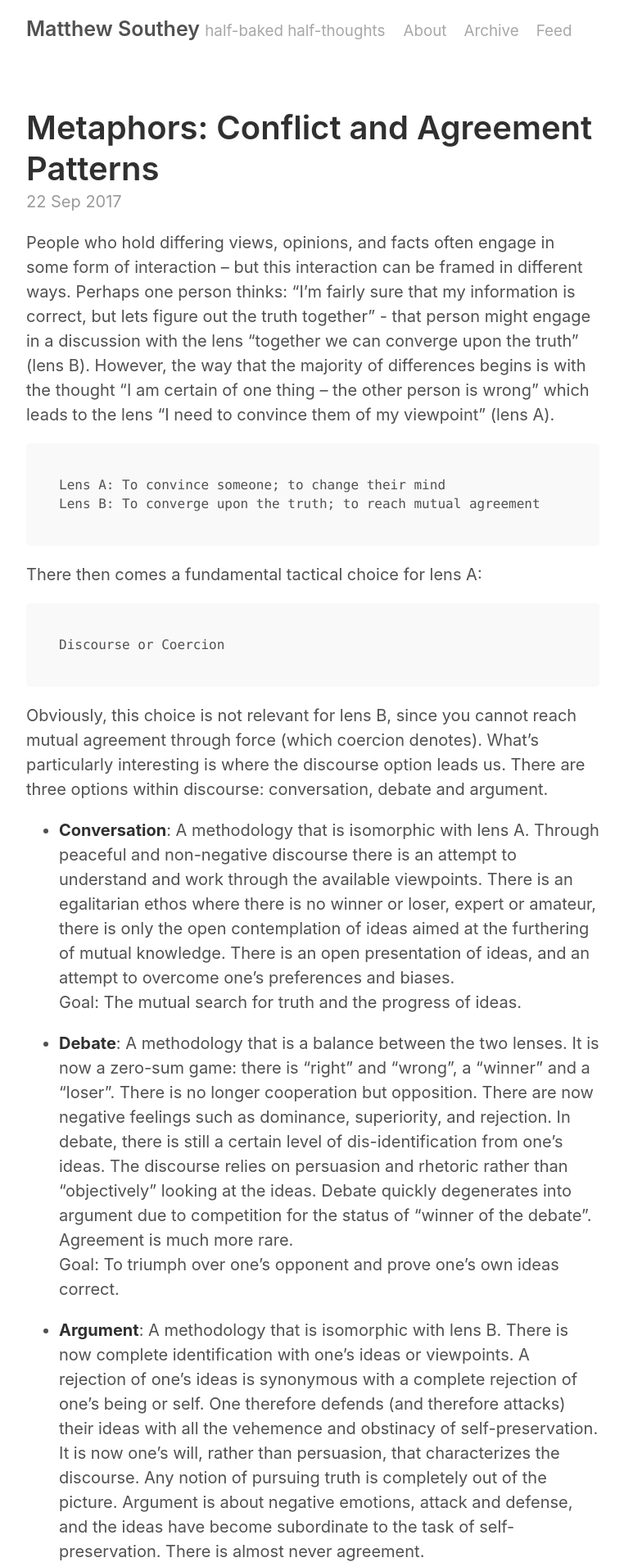
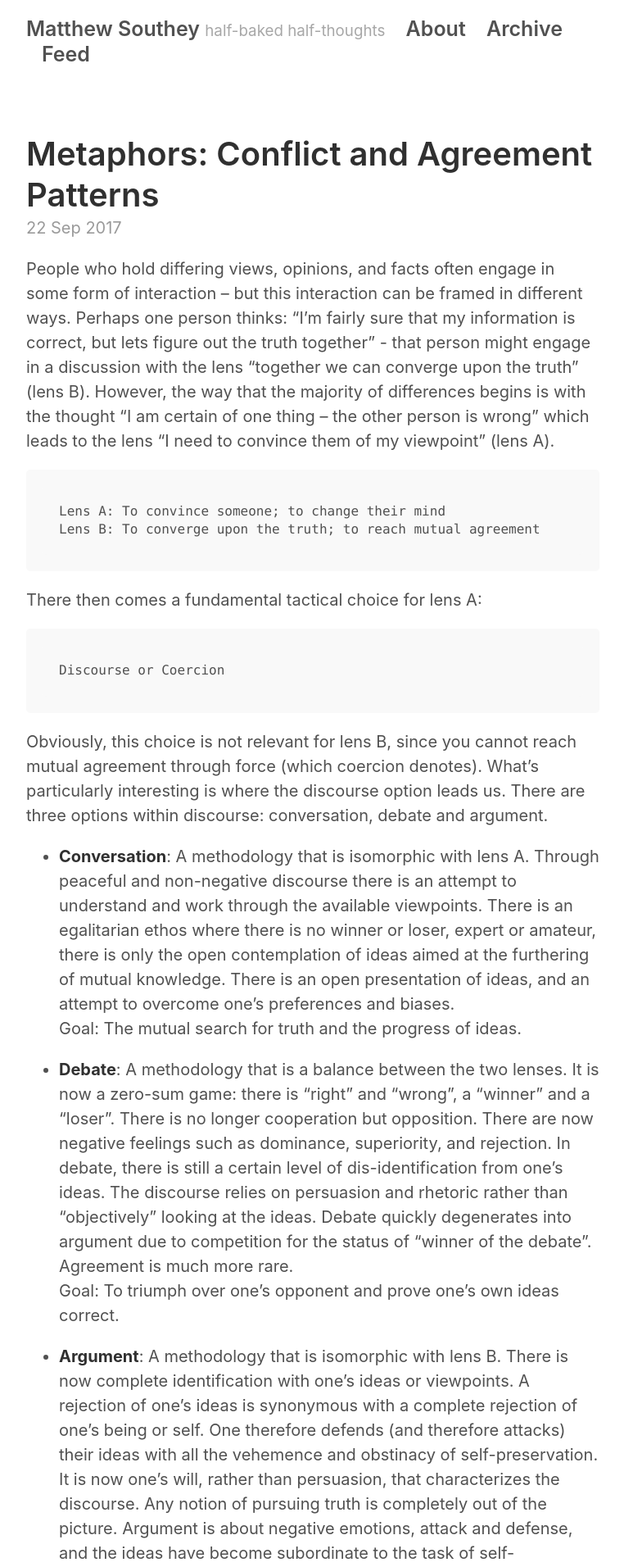
Before and after one commit to matthewsouthey/matthewsouthey.github.io, a Jekyll site: the page built from index.html, in a window 1280 px wide. Shown: the top 1912 px of the page at 82% size, without its empty margins (258-1020 px from the left). Built offline with Jekyll 4.4.1, drawn with Linux system fonts in a browser that asks for light colours; the list of posts is cut into pages by our own code.

Commit message:
Update default.html

```diff
--- a/_layouts/default.html
+++ b/_layouts/default.html
@@ -10,15 +10,9 @@
       <h3 class="masthead-title">
         <a href="{{ site.baseurl }}/" title="Home">{{ site.title }}</a>
         <small>{{ site.tagline }}</small>
-        <small>
          &nbsp;&nbsp;&nbsp;<a href="{{ site.path }}/about.html">About</a>
-       </small>
-       <small>
         &nbsp;&nbsp;&nbsp;<a href="{{ site.path }}/archive.html">Archive</a>
-      </small>
-      <small>
        &nbsp;&nbsp;&nbsp;<a href="{{ site.path }}/feed.xml">Feed</a>
-     </small>
    </h3>
  </header>
 
```
